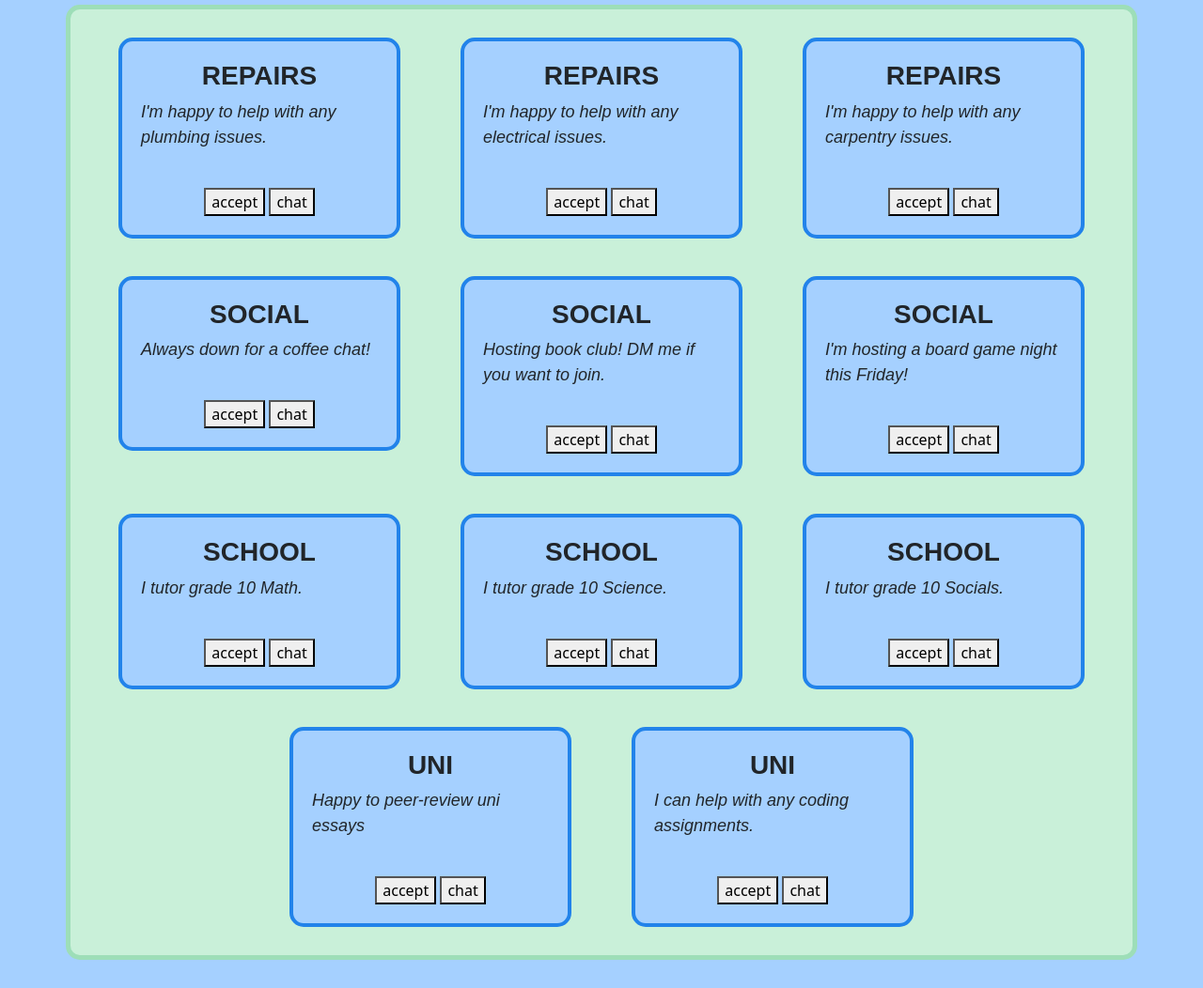
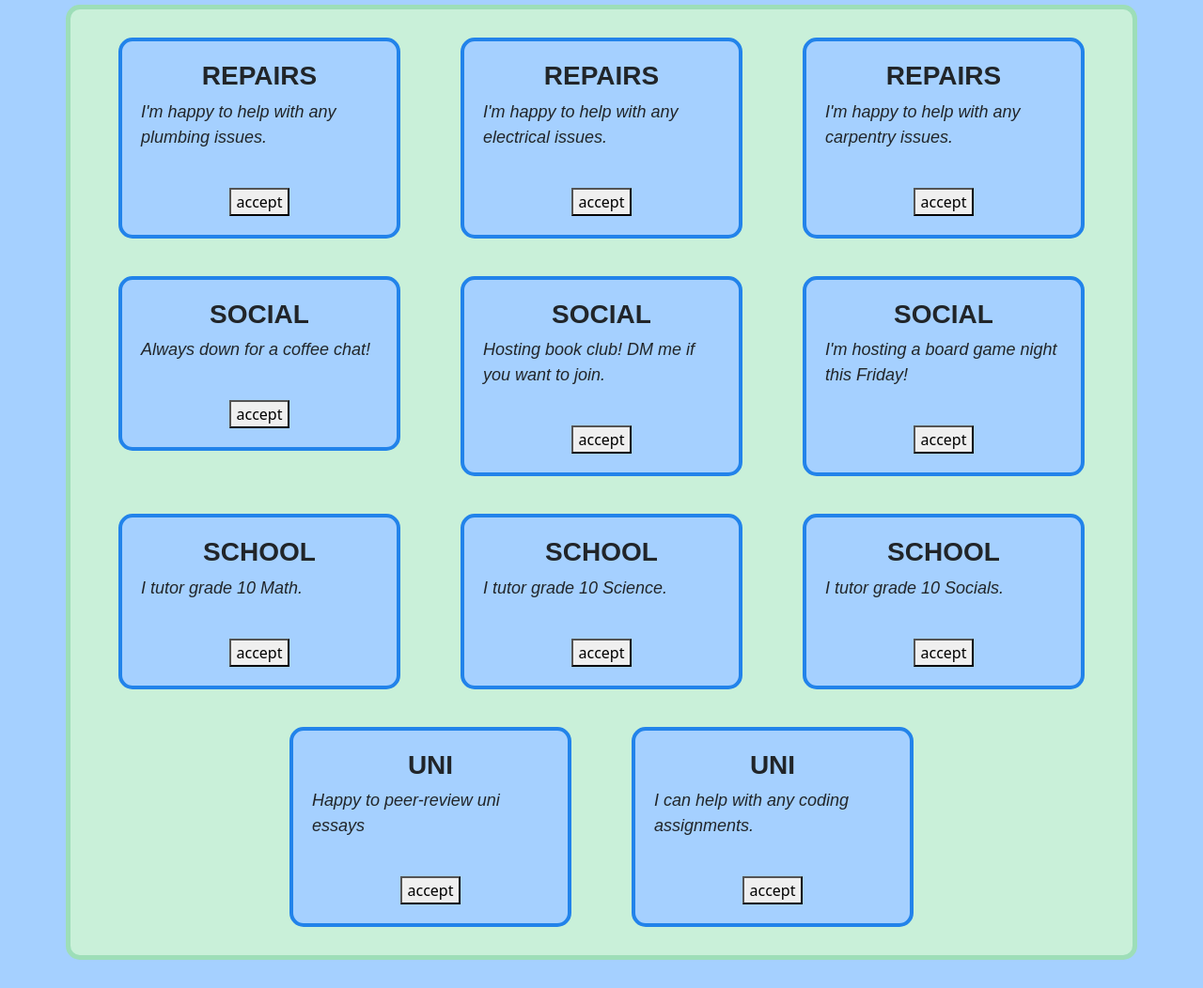
Before and after one commit to Divrr/CITS3403-project, a Flask app: page /offers in a window 1280 px wide. Shown: the part 417-1469 px from the top of the page at 94% size. Run offline with Flask 3, Linux system fonts and the light colour scheme.

Commit message:
removed chat button

```diff
--- a/app/templates/offers.html
+++ b/app/templates/offers.html
@@ -68,10 +68,7 @@
               <h3>{{ offer.category }}</h3>
               <p class="sub_articletext">{{ offer.description }}</p>
               <br />
-              <div>
-                <button>accept</button>
-                <button>chat</button>
-              </div>
+              <button>accept</button>
             </div>
           </div>
           {% endfor %}
```
